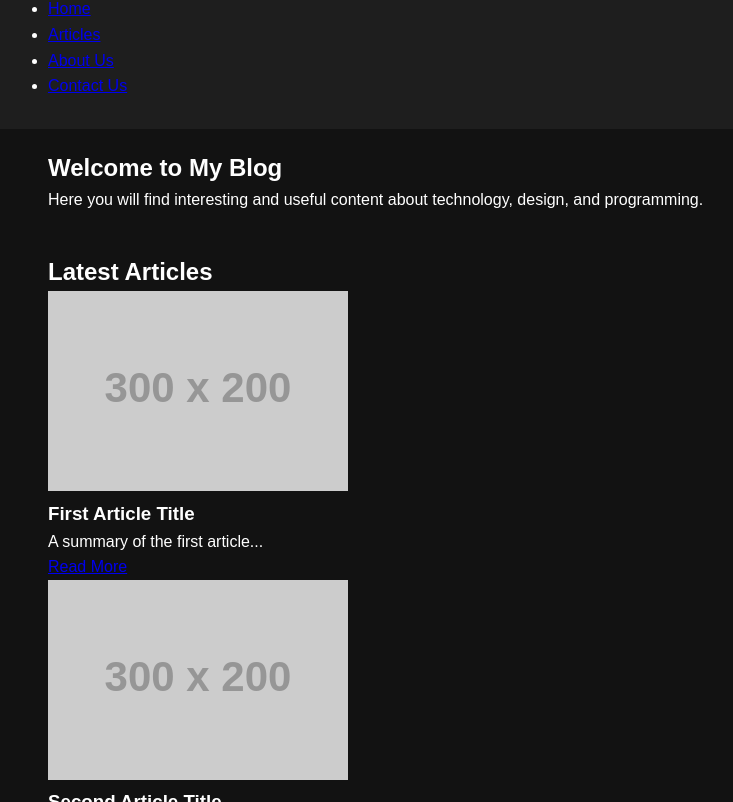
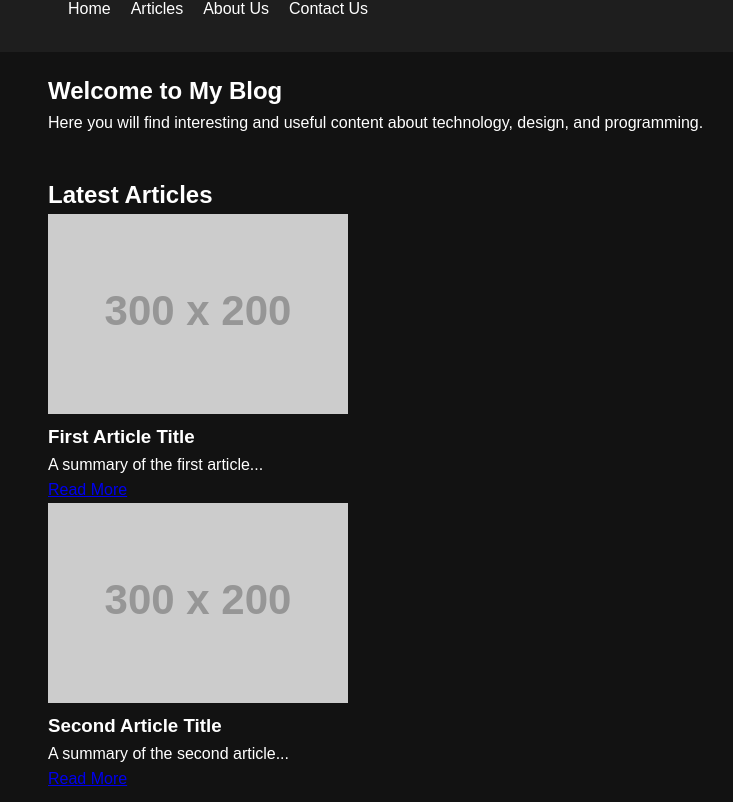
Before and after one commit to MisaghMomeniB/Blog-Service-Go, a plain HTML site: page static/index.html in a window 1280 px wide. Shown: the part 72-874 px from the top of the page, without its empty margins (12-745 px from the left). Drawn offline with Linux system fonts and the light colour scheme; placeholder pictures from the web are drawn by us.

Commit message:
nav styles

```diff
--- a/static/style.css
+++ b/static/style.css
@@ -28,3 +28,22 @@ body {
     color: #ff6f61;
     margin-right: 20px;
 }
+
+.nav-links {
+    list-style: none;
+    display: flex;
+}
+
+.nav-links li {
+    margin-left: 20px;
+}
+
+.nav-links a {
+    text-decoration: none;
+    color: #ffffff;
+    transition: color 0.3s ease;
+}
+
+.nav-links a:hover {
+    color: #ff6f61;
+}
```
